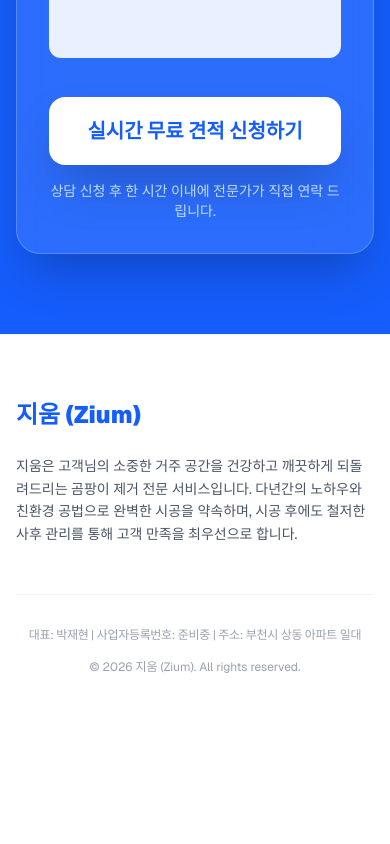
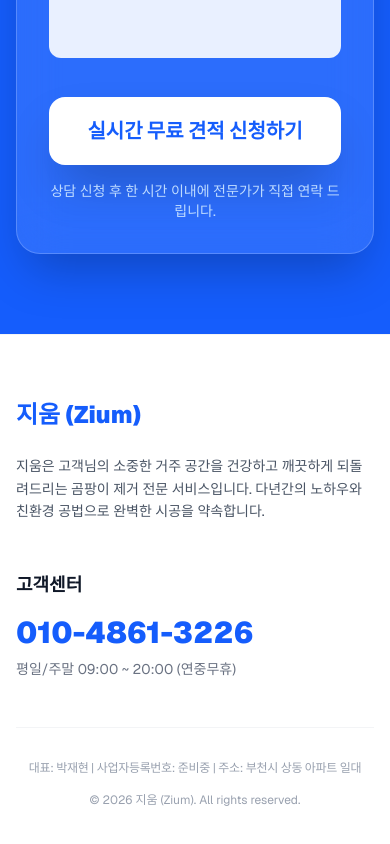
Before and after one commit to wogus5695-ctrl/modu-gomphang, a Next.js app: page / in a window 390 px wide. Shown: the part 6475-7319 px from the top of the page. Before the commit the page ends 7214 px from the top, so only its background shows below. Built offline with nearby package versions, Linux system fonts and the light colour scheme.

Commit message:
Update: change phone number to 010-4861-3226

```diff
--- a/src/components/FloatingCallButton.tsx
+++ b/src/components/FloatingCallButton.tsx
@@ -3,7 +3,7 @@ import React from 'react';
 export default function FloatingCallButton() {
   return (
     <a
-      href="tel:010-3985-6900"
+      href="tel:010-4861-3226"
       className="fixed bottom-6 right-6 z-[60] flex items-center justify-center w-16 h-16 bg-blue-600 text-white rounded-full shadow-2xl hover:bg-blue-700 transition-all transform hover:scale-110 active:scale-95 group md:w-auto md:px-6 md:rounded-2xl"
       aria-label="전화 상담하기"
     >
--- a/src/components/Footer.tsx
+++ b/src/components/Footer.tsx
@@ -2,11 +2,22 @@ export default function Footer() {
   return (
     <footer className="bg-white border-t border-gray-100 py-16">
       <div className="max-w-7xl mx-auto px-4 sm:px-6 lg:px-8">
-        <div className="mb-12">
-          <span className="text-2xl font-black text-blue-600 mb-6 block">지움 (Zium)</span>
-          <p className="text-gray-600 text-sm leading-relaxed max-w-2xl">
-            지움은 고객님의 소중한 거주 공간을 건강하고 깨끗하게 되돌려드리는 곰팡이 제거 전문 서비스입니다. 다년간의 노하우와 친환경 공법으로 완벽한 시공을 약속하며, 시공 후에도 철저한 사후 관리를 통해 고객 만족을 최우선으로 합니다.
-          </p>
+        <div className="grid md:grid-cols-2 gap-12 items-start mb-12">
+          <div>
+            <span className="text-2xl font-black text-blue-600 mb-6 block">지움 (Zium)</span>
+            <p className="text-gray-600 text-sm leading-relaxed max-w-sm">
+              지움은 고객님의 소중한 거주 공간을 건강하고 깨끗하게 되돌려드리는 곰팡이 제거 전문 서비스입니다. 다년간의 노하우와 친환경 공법으로 완벽한 시공을 약속합니다.
+            </p>
+          </div>
+          <div className="space-y-4">
+            <p className="text-gray-900 font-bold text-lg mb-4">고객센터</p>
+            <div className="space-y-2">
+              <a href="tel:010-4861-3226" className="text-3xl font-black text-blue-600 hover:text-blue-700 transition-colors block">
+                010-4861-3226
+              </a>
+              <p className="text-gray-500 text-sm">평일/주말 09:00 ~ 20:00 (연중무휴)</p>
+            </div>
+          </div>
         </div>
         <div className="pt-8 border-t border-gray-100 text-center md:text-left flex flex-col md:flex-row justify-between items-center gap-4">
           <p className="text-gray-400 text-xs tracking-tight">
--- a/src/components/Header.tsx
+++ b/src/components/Header.tsx
@@ -12,7 +12,7 @@ export default function Header() {
           <Link href="/#portfolio" className="text-gray-700 hover:text-blue-600 font-semibold transition-colors">시공 사례</Link>
           <Link href="/#contact" className="text-gray-700 hover:text-blue-600 font-semibold transition-colors">견적 문의</Link>
         </nav>
-        <a href="tel:010-3985-6900" className="inline-flex items-center justify-center px-4 py-2 sm:px-5 sm:py-2.5 bg-blue-600 text-white text-sm sm:text-base font-bold rounded-lg hover:bg-blue-700 transition-all shadow-md hover:shadow-lg transform hover:-translate-y-0.5">
+        <a href="tel:010-4861-3226" className="inline-flex items-center justify-center px-4 py-2 sm:px-5 sm:py-2.5 bg-blue-600 text-white text-sm sm:text-base font-bold rounded-lg hover:bg-blue-700 transition-all shadow-md hover:shadow-lg transform hover:-translate-y-0.5">
           📞 전화 문의
         </a>
       </div>
```
